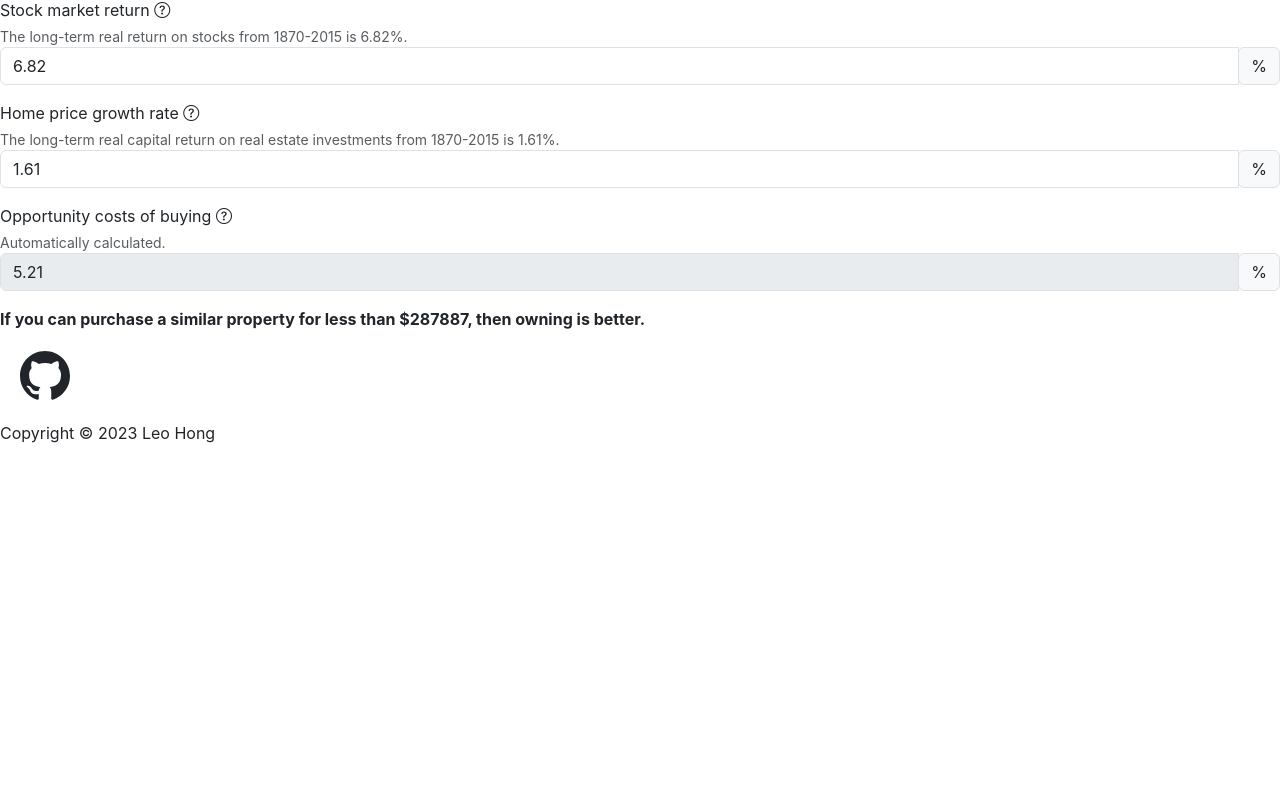
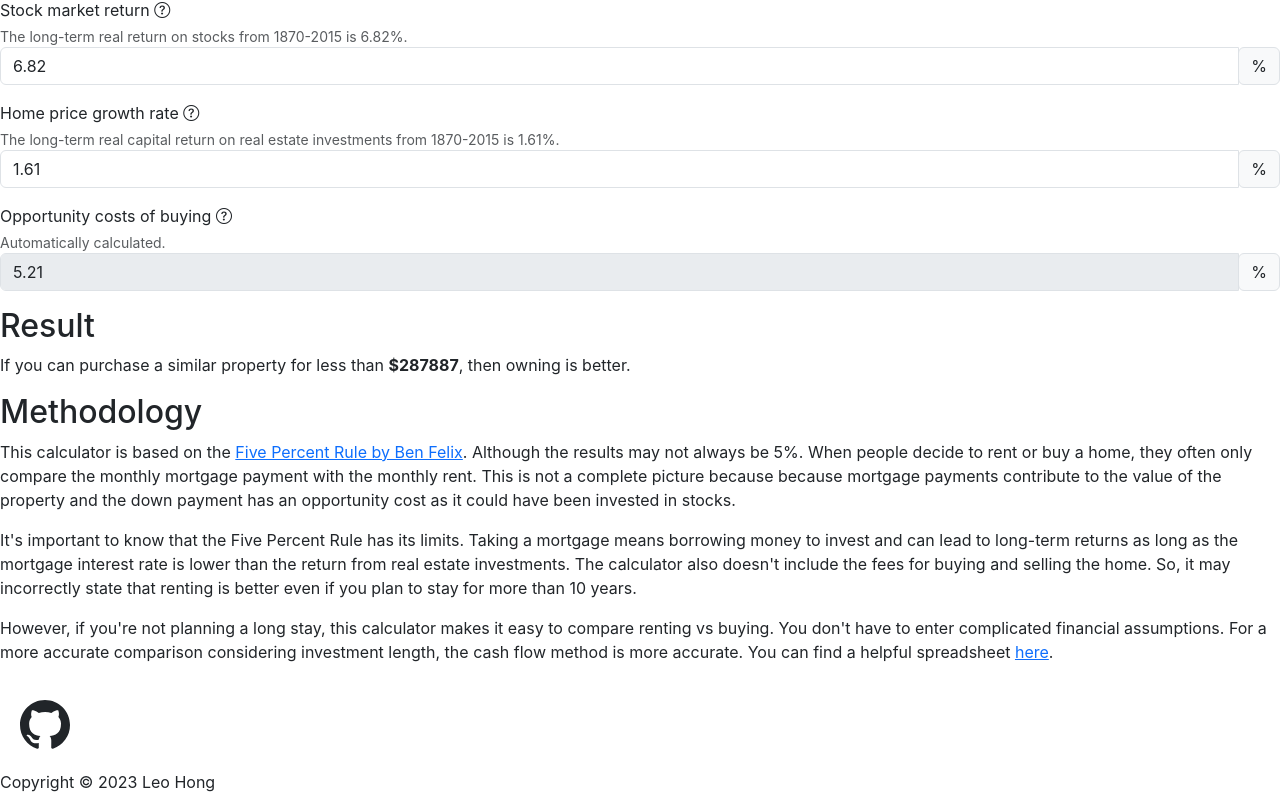
Before and after one commit to low-earth-orbit/rent-vs-buy, a React (Create React App) app: page / in a window 1280 px wide. Shown: the part 617-1427 px from the top of the page. Before the commit the page ends 1078 px from the top, so only its background shows below. Built offline with nearby package versions, Linux system fonts and the light colour scheme.

Commit message:
Add methodology

```diff
--- a/src/components/Layout/Main.jsx
+++ b/src/components/Layout/Main.jsx
@@ -111,7 +111,7 @@ const Main = () => {
               htmlFor="price"
               title="Property price refers to the monetary value of a real estate property. It is the amount that a buyer is willing to pay for a property, or the amount that a seller is asking for the property."
             >
-              Property price <i  className="bi bi-question-circle"></i>
+              Property price <i className="bi bi-question-circle"></i>
             </label>
             <div className="input-group mb-3">
               <div className="input-group-prepend">
@@ -139,9 +139,9 @@ const Main = () => {
             htmlFor="propertyTax"
             title="Property tax is a tax imposed by the government on real estate property and is typically based on the value of the property."
           >
-            Property tax <i  className="bi bi-question-circle"></i>
+            Property tax <i className="bi bi-question-circle"></i>
           </label>
-          <div id="propertyTaxHelp"  className="form-text">
+          <div id="propertyTaxHelp" className="form-text">
             Enter the property tax rate for the area where the property is
             located. Tax rates can vary depending on the jurisdiction.
           </div>
@@ -167,9 +167,9 @@ const Main = () => {
             htmlFor="maintenanceCosts"
             title="Maintenance costs of a real estate property refers to the expenses incurred in keeping the property in good condition, such as condo fees, renovation, home insurance, among others."
           >
-            Maintenance cost <i  className="bi bi-question-circle"></i>
+            Maintenance costs <i className="bi bi-question-circle"></i>
           </label>
-          <div id=" maintenanceCostsHelp"  className="form-text">
+          <div id=" maintenanceCostsHelp" className="form-text">
             As a rough estimate, you can use 1% of the property value for homes
             worth over $500,000, or 1.5% for homes worth less.
           </div>
@@ -195,7 +195,7 @@ const Main = () => {
             htmlFor="downPayment"
             title="Down payment is money you pay right away when you buy a home. The rest of the cost is paid later with monthly mortgage payments."
           >
-            Down payment <i  className="bi bi-question-circle"></i>
+            Down payment <i className="bi bi-question-circle"></i>
           </label>
           <div className="input-group mb-3">
             <input
@@ -220,9 +220,9 @@ const Main = () => {
             htmlFor="mortgageRate"
             title="Mortgage rate is the interest rate charged on a mortgage loan, which is a type of loan used to finance the purchase of a property."
           >
-            Mortgage rate <i  className="bi bi-question-circle"></i>
+            Mortgage rate <i className="bi bi-question-circle"></i>
           </label>
-          <div id="mortgageRateHelp"  className="form-text">
+          <div id="mortgageRateHelp" className="form-text">
             As a suggestion, enter the annual percentage rate (APR) for a 5-year
             fixed mortgage rate.
           </div>
@@ -245,11 +245,11 @@ const Main = () => {
         <div className="form-group">
           <label
             htmlFor="stockMarketReturn"
-            title="The stock market return is the rate of profit or loss on investments in the stock market. Investing a portion of your down payment in stocks can be an option."
+            title="The stock market return is the rate of profit or loss on investments in the stock market. Investing your down payment in stocks can be an option."
           >
-            Stock market return <i  className="bi bi-question-circle"></i>
+            Stock market return <i className="bi bi-question-circle"></i>
           </label>
-          <div id="stockMarketReturnRateHelp"  className="form-text">
+          <div id="stockMarketReturnRateHelp" className="form-text">
             The long-term real return on stocks from 1870-2015 is 6.82%.
           </div>
           <div className="input-group mb-3">
@@ -273,9 +273,9 @@ const Main = () => {
             htmlFor="realEstatePriceReturn"
             title="The home price growth rate is how much the value of a home increases over time. It's usually shown as a percentage."
           >
-            Home price growth rate <i  className="bi bi-question-circle"></i>
+            Home price growth rate <i className="bi bi-question-circle"></i>
           </label>
-          <div id="realEstatePriceReturnHelp"  className="form-text">
+          <div id="realEstatePriceReturnHelp" className="form-text">
             The long-term real capital return on real estate investments from
             1870-2015 is 1.61%.
           </div>
@@ -300,9 +300,10 @@ const Main = () => {
             htmlFor="opportunityCosts"
             title="The opportunity cost of the down payment not being invested in similarly risky assets such as stocks."
           >
-            Opportunity costs of buying <i  className="bi bi-question-circle"></i>
+            Opportunity costs of buying{" "}
+            <i className="bi bi-question-circle"></i>
           </label>
-          <div id="opportunityCosts"  className="form-text">
+          <div id="opportunityCosts" className="form-text">
             Automatically calculated.
           </div>
           <div className="input-group mb-3">
@@ -322,10 +323,13 @@ const Main = () => {
           </div>
         </div>
       </form>
-      <div id="conclusion">
+      <div id="result">
+        <h2>Result</h2>
         {isRentSelected ? (
+          <p>
+            If you can purchase a similar property for less than{" "}
             <strong>
-            If you can purchase a similar property for less than $
+              $
               {Math.round(
                 calculateFairPrice(
                   rent,
@@ -337,11 +341,13 @@ const Main = () => {
                   realEstatePriceReturn
                 )
               )}
+            </strong>
             , then owning is better.
-          </strong>
+          </p>
         ) : (
+          <p>
+            If you can rent a similar property for less than $
             <strong>
-            If you can rent a similar property for less than $
               {Math.round(
                 calculateFairRent(
                   price,
@@ -352,10 +358,56 @@ const Main = () => {
                   stockMarketReturn,
                   realEstatePriceReturn
                 )
-            )}{" "}
+              )}
+            </strong>{" "}
             per month, then renting is better.
-          </strong>
+          </p>
         )}
+      </div>
+      <div id="Method">
+        <h2>Methodology</h2>
+        <p>
+          This calculator is based on the{" "}
+          <a
+            href="https://www.pwlcapital.com/rent-or-own-your-home-5-rule/"
+            title="Learn more about the Five Percent Rule by Ben Felix"
+            target="_blank"
+            rel="noreferrer"
+          >
+            Five Percent Rule by Ben Felix
+          </a>
+          . Although the results may not always be 5%. When people decide to
+          rent or buy a home, they often only compare the monthly mortgage
+          payment with the monthly rent. This is not a complete picture because
+          because mortgage payments contribute to the value of the property and
+          the down payment has an opportunity cost as it could have been
+          invested in stocks.
+        </p>
+        <p>
+          It's important to know that the Five Percent Rule has its limits.
+          Taking a mortgage means borrowing money to invest and can lead to
+          long-term returns as long as the mortgage interest rate is lower than
+          the return from real estate investments. The calculator also doesn't
+          include the fees for buying and selling the home. So, it may
+          incorrectly state that renting is better even if you plan to stay for
+          more than 10 years.
+        </p>
+        <p>
+          However, if you're not planning a long stay, this calculator makes it
+          easy to compare renting vs buying. You don't have to enter complicated
+          financial assumptions. For a more accurate comparison considering
+          investment length, the cash flow method is more accurate. You can find
+          a helpful spreadsheet{" "}
+          <a
+            href="http://www.holypotato.net/?p=1073"
+            title="A rent vs buy spreadsheet based on cash flow method"
+            target="_blank"
+            rel="noreferrer"
+          >
+            here
+          </a>
+          .
+        </p>
       </div>
     </main>
   );
```
Lines whose indentation alone changed are shown as unchanged.
